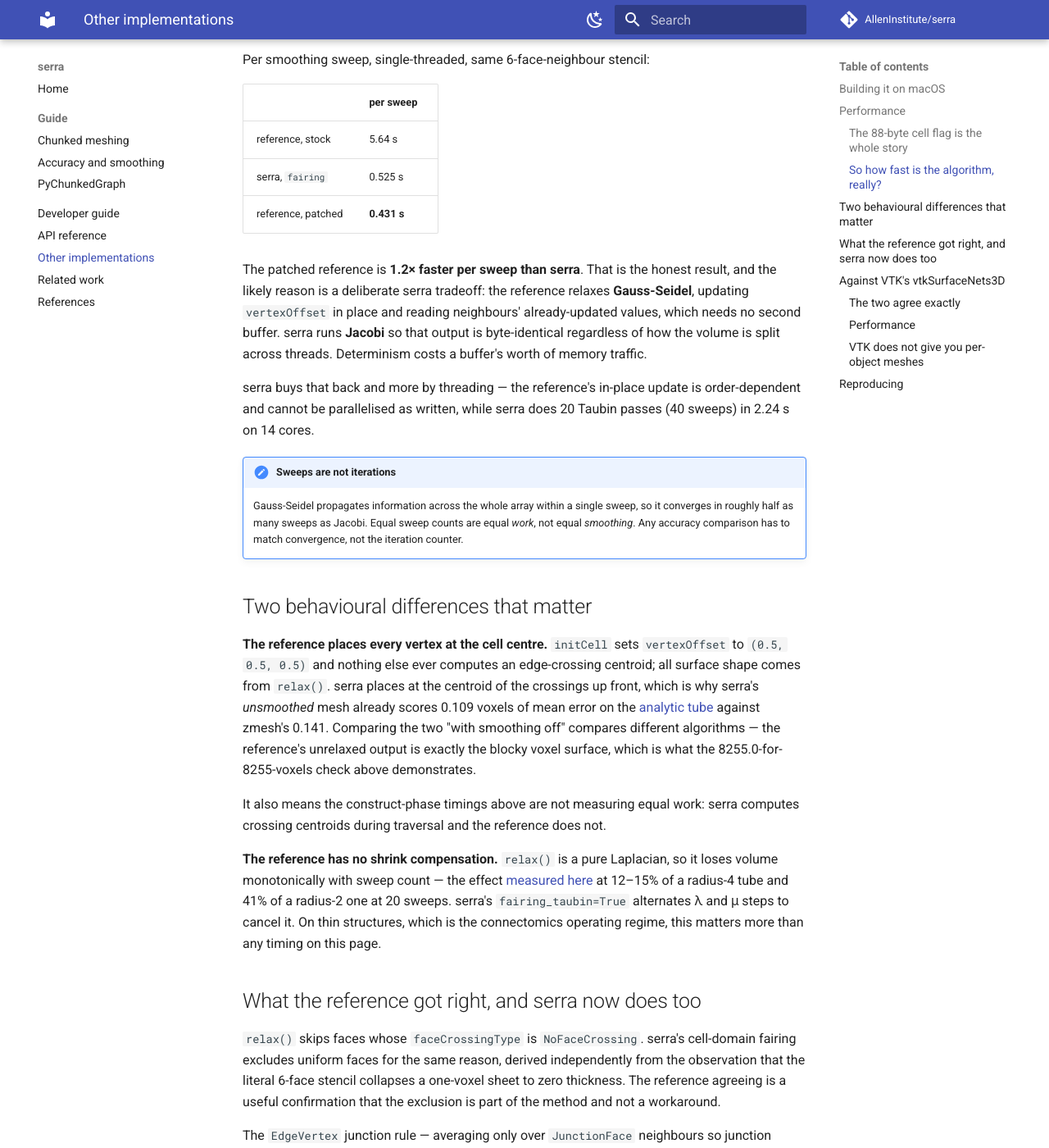
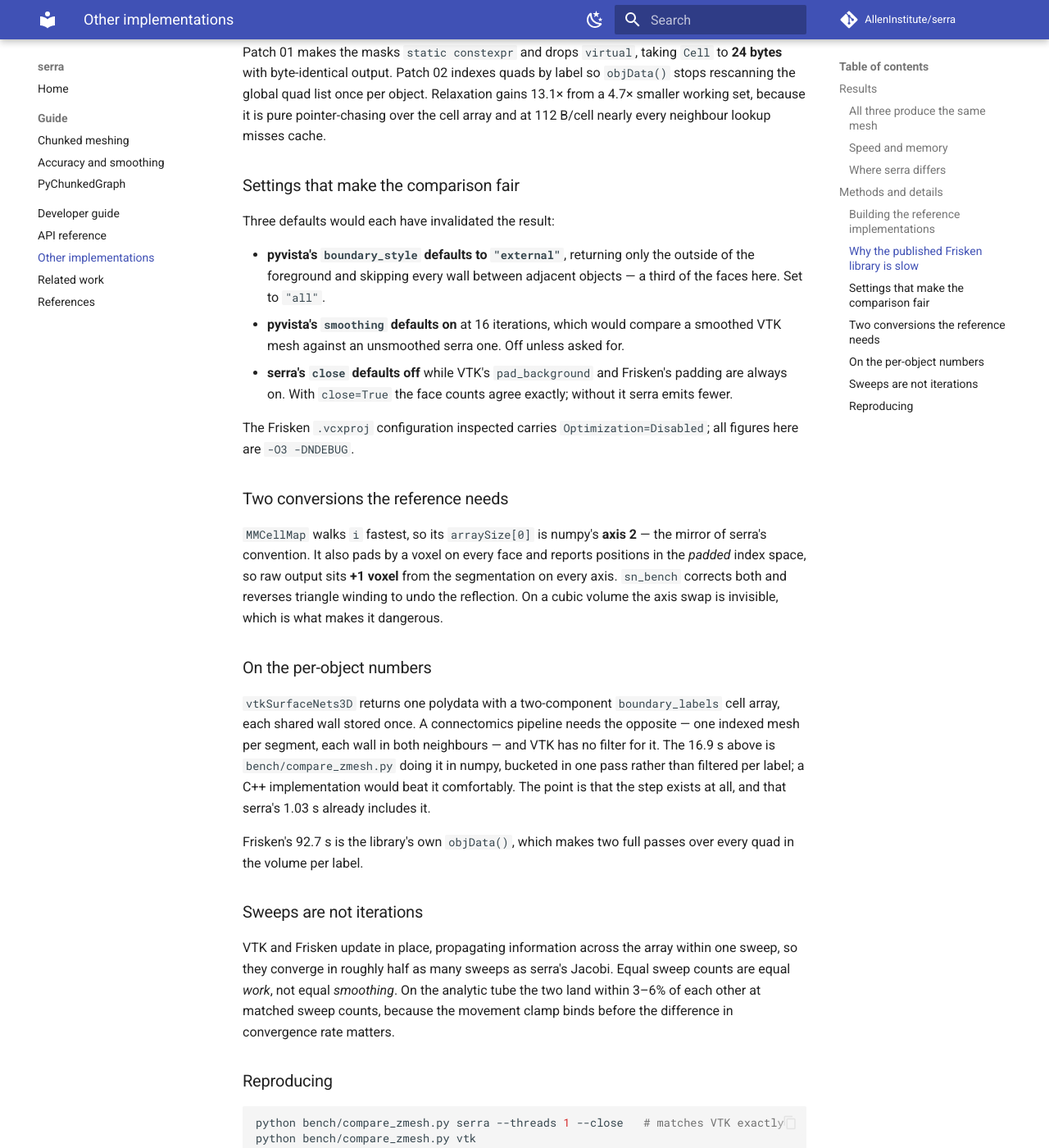
Before and after one commit to AllenInstitute/serra, an MkDocs documentation site: the page built from docs/reference-implementation.md, in a window 1280 px wide and 1400 px high, scrolled down 2668 px. Shown: the whole window at 82% size. Built offline with MkDocs 1.6.1 and Material for MkDocs 9.7.7, drawn with Linux system fonts in a browser that asks for light colours; comment, search, counter and statistics services are not loaded; some of the changed text lies outside the part shown.

Commit message:
refactor description

````diff
--- a/docs/reference-implementation.md
+++ b/docs/reference-implementation.md
@@ -1,258 +1,165 @@
 # Against other SurfaceNets implementations
 
-serra cites Frisken (2022) as the method it implements, and the paper's author
-publishes a C++ implementation alongside it:
-[surfaceNets-multi-material](https://github.com/sarahfrisken/surfaceNets-multi-material).
-This page is what happened when we built it and ran it on the same 512³
-connectomics volume the [performance table](../#performance) uses.
+serra implements the method in [Frisken (2022)](https://pmc.ncbi.nlm.nih.gov/articles/PMC9623606/).
+Two other implementations of that paper exist: the author's own
+[C++ library](https://github.com/sarahfrisken/surfaceNets-multi-material), and
+VTK's `vtkSurfaceNets3D`, reachable from Python as
+[`ImageData.contour_labels`](https://docs.pyvista.org/api/core/_autosummary/pyvista.imagedatafilters.contour_labels).
+Both were built and run against the same 512³ connectomics volume serra is
+benchmarked on. Unlike zmesh — marching cubes, one object at a time — these are
+the same algorithm, so the comparison is direct.
 
-The short version: **serra is about ten times faster than the reference as
-published, but almost all of that gap is a memory-layout accident rather than
-anything algorithmic.** Fix the layout in three lines and the reference's
-smoothing loop is marginally *faster* than serra's on one thread. Where serra
-holds a durable advantage is elsewhere — threading, extraction, initial vertex
-placement, and shrink compensation.
+## Results
 
-## Building it on macOS
+### All three produce the same mesh
 
-The repo ships `SurfaceNets.sln`, which is a red herring. Only
-`Source/Application` needs Qt and OpenGL. `Source/SNLib` — the whole library,
-1,613 lines across five `.cpp` files — includes nothing but `<vector> <map>
-<set> <array> <string> <algorithm> <cstdlib> <exception> <type_traits>
-<time.h>`. It is portable ISO C++ and `clang++ -std=c++17` compiles all five
-files with zero errors and two cosmetic brace warnings.
+512³ neuropil volume, no smoothing:
 
-So there is no port. There is a compile command:
+| | objects | vertices | faces |
+| --- | --- | --- | --- |
+| serra | 2523 | 46.5M | 93.1M |
+| VTK `vtkSurfaceNets3D` | 2523 | 46.5M | 93.1M |
+| Frisken C++ | 2524 | 50.5M | 100.4M |
+
+serra and VTK are equal, not close, and equal again at 128³ (156 objects,
+1,831,136 faces each). Frisken's counts are higher only because it meshes the
+background as an ordinary material; on a single sphere all three give **3038
+vertices and 6072 triangles**, watertight, enclosing exactly 8255.0 units of
+volume for 8255 voxels.
+
+Three independent implementations agreeing to the face is the strongest
+available evidence that the method is right in all three.
+
+### Speed and memory
+
+512³, 2524 labels, Apple M4 Pro, `-O3`, one process each. VTK and Frisken are
+single-threaded, so **serra (1 thread) is the like-for-like column**.
+
+| | serra (1 thr) | serra (14 thr) | VTK | Frisken (as published) | Frisken (patched) |
+| --- | --- | --- | --- | --- | --- |
+| traverse the volume | **1.96 s** | **0.45 s** | 3.5 s | 16.0 s | 1.94 s |
+| smoothing, per sweep | 0.52 s | 0.11 s | **0.21 s** | 5.64 s | 0.43 s |
+| one mesh per object | **1.03 s** | 1.01 s | 16.9 s | 92.7 s | 18.7 s |
+| peak RSS | **2.7 GB** | 4.1 GB | 7–10 GB | 14.0 GB | 5.5 GB |
+
+- **serra is fastest at traversal**, 1.8× over VTK on one thread and 7.8× using
+  all 14. VTK cannot be threaded from Python: its PyPI wheel ships the
+  `Sequential` SMP backend.
+- **VTK smooths 2.5× faster than serra per sweep.** serra runs Jacobi, which
+  needs a second buffer, so that output is byte-identical however the volume is
+  split across threads. VTK and Frisken update in place and cannot be.
+- **serra uses 3–4× less memory than VTK**, and far more predictably — VTK's
+  peak moved between 6.6 and 9.9 GB across runs.
+- **Frisken's published library is ~10× slower than serra, but its algorithm is
+  not.** Three lines of layout fix — see below — bring it level.
+
+### Where serra differs
+
+| | serra | VTK and Frisken |
+| --- | --- | --- |
+| unsmoothed vertex position | centroid of the edge crossings | centre of the cell |
+| shrink compensation | Taubin λ/μ (`fairing_taubin`) | none (VTK: constrained) |
+| output | one indexed mesh per object | one polydata for the whole volume |
+
+The placement difference is the one that shows up in accuracy: serra's
+unsmoothed mesh scores 0.109 voxels of mean surface error against an analytic
+tube where a cell-centre mesh scores 0.240. See
+[accuracy](accuracy.md#judged-against-an-analytic-solid).
+
+Frisken's pure Laplacian loses **15.7% of a radius-4 tube's volume at 20
+sweeps** against serra's 0.42% with Taubin. serra's own Laplacian, run as a
+control, loses 14.97% — the same operator, so the difference is Taubin, not the
+domain.
+
+## Methods and details
+
+### Building the reference implementations
+
+The Frisken repo ships a Visual Studio solution, but only `Source/Application`
+needs Qt. `Source/SNLib` is 1,613 lines of ISO C++ with only standard-library
+includes, and `clang++ -std=c++17` compiles all five files with zero errors:
 
 ```bash
 make -C bench/frisken stock       # or: make FRISKEN=/path/to/clone stock
+make -C bench/frisken patched
 ```
 
-`bench/frisken/sn_bench.cpp` is the missing `main()`: it reads a raw `uint16`
-volume, times construction, relaxation and extraction, and prints one JSON line
-with the same keys as the other backends, so it drops into the existing harness:
+`bench/frisken/sn_bench.cpp` is the missing `main()` — it prints the same JSON
+keys as `bench/compare_zmesh.py` so it drops into that harness. The clone is
+never modified; `patched` copies the sources out and applies
+`bench/frisken/patches/*.patch` to the copy.
+
+VTK needs no build; it comes from the `pyvista` bench dependency group.
+
+### Why the published Frisken library is slow
+
+`MMCellFlag` stores 19 bit masks as **non-static** `const unsigned int` data
+members and declares a `virtual` destructor. Neither carries information, and
+together they make `sizeof(MMCellFlag)` **88 bytes**, 84 of them the same
+constants in every cell. `sizeof(Cell)` is then 112 B, and `MMCellMap`
+allocates `new Cell[(nx+2)(ny+2)(nz+2)]` — dense over the padded volume,
+boundary or not. At 512³ that is 135.8M cells and 15.2 GB.
+
+Patch 01 makes the masks `static constexpr` and drops `virtual`, taking `Cell`
+to **24 bytes** with byte-identical output. Patch 02 indexes quads by label so
+`objData()` stops rescanning the global quad list once per object. Relaxation
+gains 13.1× from a 4.7× smaller working set, because it is pure pointer-chasing
+over the cell array and at 112 B/cell nearly every neighbour lookup misses cache.
+
+### Settings that make the comparison fair
+
+Three defaults would each have invalidated the result:
+
+- **pyvista's `boundary_style` defaults to `"external"`**, returning only the
+  outside of the foreground and skipping every wall between adjacent objects —
+  a third of the faces here. Set to `"all"`.
+- **pyvista's `smoothing` defaults on** at 16 iterations, which would compare a
+  smoothed VTK mesh against an unsmoothed serra one. Off unless asked for.
+- **serra's `close` defaults off** while VTK's `pad_background` and Frisken's
+  padding are always on. With `close=True` the face counts agree exactly;
+  without it serra emits fewer.
+
+The Frisken `.vcxproj` configuration inspected carries `Optimization=Disabled`;
+all figures here are `-O3 -DNDEBUG`.
+
+### Two conversions the reference needs
+
+`MMCellMap` walks `i` fastest, so its `arraySize[0]` is numpy's **axis 2** — the
+mirror of serra's convention. It also pads by a voxel on every face and reports
+positions in the *padded* index space, so raw output sits **+1 voxel** from the
+segmentation on every axis. `sn_bench` corrects both and reverses triangle
+winding to undo the reflection. On a cubic volume the axis swap is invisible,
+which is what makes it dangerous.
+
+### On the per-object numbers
+
+`vtkSurfaceNets3D` returns one polydata with a two-component `boundary_labels`
+cell array, each shared wall stored once. A connectomics pipeline needs the
+opposite — one indexed mesh per segment, each wall in both neighbours — and VTK
+has no filter for it. The 16.9 s above is `bench/compare_zmesh.py` doing it in
+numpy, bucketed in one pass rather than filtered per label; a C++ implementation
+would beat it comfortably. The point is that the step exists at all, and that
+serra's 1.03 s already includes it.
+
+Frisken's 92.7 s is the library's own `objData()`, which makes two full passes
+over every quad in the volume per label.
+
+### Sweeps are not iterations
+
+VTK and Frisken update in place, propagating information across the array within
+one sweep, so they converge in roughly half as many sweeps as serra's Jacobi.
+Equal sweep counts are equal *work*, not equal *smoothing*. On the analytic tube
+the two land within 3–6% of each other at matched sweep counts, because the
+movement clamp binds before the difference in convergence rate matters.
+
+### Reproducing
 
 ```bash
-python bench/compare_zmesh.py frisken --relax 20
-```
-
-The clone is never modified. `make patched` copies the sources into
-`build/patched/` and applies `bench/frisken/patches/*.patch` to the copy.
-
-!!! warning "Two coordinate conventions to convert between"
-    `MMCellMap` walks `i` fastest, so its `arraySize[0]` is numpy's **axis 2** —
-    the mirror of serra's convention, where `voxel_resolution[i]` scales array
-    axis `i`. And it pads the volume by one voxel on every face and reports
-    positions in the *padded* index space, so raw output sits exactly **+1 voxel**
-    from the segmentation it came from on every axis. `sn_bench` corrects both,
-    and reverses triangle winding to undo the reflection. On a cubic volume the
-    axis swap is invisible, which is what makes it dangerous.
-
-    With both corrections the unsmoothed mesh of a test sphere encloses
-    **8255.0 units of volume for exactly 8255 voxels**, and is watertight. That
-    equality is the check that the driver is driving the library correctly.
-
-## Performance
-
-512³ connectomics volume, 2524 objects, Apple M4 Pro (14 cores), everything
-built `-O3 -DNDEBUG`, one process per backend so peak RSS is never contaminated.
-
-| | serra (1 thread) | serra (14 threads) | zmesh | reference (stock) | reference (patched) |
-| --- | --- | --- | --- | --- | --- |
-| traverse the volume | 1.86 s | **0.47 s** | 0.89 s | 16.04 s | 1.94 s |
-| smooth, 20 sweeps | 10.49 s | — | n/a | 112.89 s | **8.61 s** |
-| smooth, 20 sweeps + Taubin | 20.68 s | **2.24 s** | n/a | not implemented | not implemented |
-| extract every object | **0.99 s** | 0.99 s | 5.45 s | 92.71 s | 18.66 s |
-| peak RSS | **2.96 GB** | 4.00 GB | 3.53 GB | 13.99 GB | 5.51 GB |
-
-The reference's extraction figure is the sum of three phases it keeps separate:
-`labels()` (5.45 s stock, 1.26 s patched), building the quad list (5.26 s /
-1.46 s), and the `objData()` loop (82.0 s / 15.94 s).
-
-Vertex counts are not directly comparable — the reference emits 50.5M vertices
-to serra's 44.8M — because it treats label 0 as an ordinary material and meshes
-the background along with everything else.
-
-### The 88-byte cell flag is the whole story
-
-`MMCellFlag` stores 19 bit masks as **non-static** `const unsigned int` data
-members, and declares a `virtual` destructor. Both are invisible at the call
-site and neither carries information:
-
-```cpp
-const unsigned int m_leftFaceCrossingBits = (1 << LeftFaceShift) | ...;
-// ... 18 more, replicated in every instance, plus a vptr
-```
-
-`sizeof(MMCellFlag)` is **88 bytes**, of which 84 are the same constants in
-every cell. That pushes `sizeof(Cell)` to 112 B, and `MMCellMap` allocates
-`new Cell[(nx+2)(ny+2)(nz+2)]` — dense over the whole padded volume, boundary
-or not. At 512³ that is 135.8M cells and **15.2 GB**.
-
-Making the masks `static constexpr` and dropping `virtual` — patch 01, a
-three-line change — takes `Cell` from **112 bytes to 24**, and the OBJ output
-stays byte-identical. Patch 02 indexes quads by label so `objData()` stops
-rescanning the global quad list once per object. Together:
-
-| | stock | patched | speedup |
-| --- | --- | --- | --- |
-| construct | 16.04 s | 1.94 s | 8.3× |
-| relax ×20 | 112.89 s | 8.61 s | **13.1×** |
-| extract all | 92.71 s | 18.66 s | 5.0× |
-| peak RSS | 13.99 GB | 5.51 GB | 2.5× |
-
-Nothing about the algorithm changed. A 4.7× smaller working set is worth 13× on
-the relaxation loop because relaxation is pure pointer-chasing over the cell
-array, and at 112 B/cell almost every neighbour lookup is a cache miss.
-
-### So how fast is the algorithm, really?
-
-Per smoothing sweep, single-threaded, same 6-face-neighbour stencil:
-
-| | per sweep |
-| --- | --- |
-| reference, stock | 5.64 s |
-| serra, `fairing` | 0.525 s |
-| reference, patched | **0.431 s** |
-
-The patched reference is **1.2× faster per sweep than serra**. That is the
-honest result, and the likely reason is a deliberate serra tradeoff: the
-reference relaxes **Gauss-Seidel**, updating `vertexOffset` in place and reading
-neighbours' already-updated values, which needs no second buffer. serra runs
-**Jacobi** so that output is byte-identical regardless of how the volume is
-split across threads. Determinism costs a buffer's worth of memory traffic.
-
-serra buys that back and more by threading — the reference's in-place update is
-order-dependent and cannot be parallelised as written, while serra does 20
-Taubin passes (40 sweeps) in 2.24 s on 14 cores.
-
-!!! note "Sweeps are not iterations"
-    Gauss-Seidel propagates information across the whole array within a single
-    sweep, so it converges in roughly half as many sweeps as Jacobi. Equal sweep
-    counts are equal *work*, not equal *smoothing*. Any accuracy comparison has
-    to match convergence, not the iteration counter.
-
-## Two behavioural differences that matter
-
-**The reference places every vertex at the cell centre.** `initCell` sets
-`vertexOffset` to `(0.5, 0.5, 0.5)` and nothing else ever computes an
-edge-crossing centroid; all surface shape comes from `relax()`. serra places at
-the centroid of the crossings up front, which is why serra's *unsmoothed* mesh
-already scores 0.109 voxels of mean error on the
-[analytic tube](accuracy.md#judged-against-an-analytic-solid) against zmesh's
-0.141. Comparing the two "with smoothing off" compares different algorithms —
-the reference's unrelaxed output is exactly the blocky voxel surface, which is
-what the 8255.0-for-8255-voxels check above demonstrates.
-
-It also means the construct-phase timings above are not measuring equal work:
-serra computes crossing centroids during traversal and the reference does not.
-
-**The reference has no shrink compensation.** `relax()` is a pure Laplacian, so
-it loses volume monotonically with sweep count — the effect
-[measured here](accuracy.md#two-smoothing-filters) at 12–15% of a radius-4 tube
-and 41% of a radius-2 one at 20 sweeps. serra's `fairing_taubin=True` alternates
-λ and μ steps to cancel it. On thin structures, which is the connectomics
-operating regime, this matters more than any timing on this page.
-
-## What the reference got right, and serra now does too
-
-`relax()` skips faces whose `faceCrossingType` is `NoFaceCrossing`. serra's
-cell-domain fairing excludes uniform faces for the same reason, derived
-independently from the observation that the literal 6-face stencil collapses a
-one-voxel sheet to zero thickness. The reference agreeing is a useful
-confirmation that the exclusion is part of the method and not a workaround.
-
-The `EdgeVertex` junction rule — averaging only over `JunctionFace` neighbours
-so junction vertices slide along the junction curve — is likewise present in
-both, and serra's `fairing_junction_rule` is the same rule.
-
-## Against VTK's vtkSurfaceNets3D
-
-VTK ships its own SurfaceNets, `vtkSurfaceNets3D`, from the same Frisken
-lineage, reachable from Python as
-[`ImageData.contour_labels`](https://docs.pyvista.org/api/core/_autosummary/pyvista.imagedatafilters.contour_labels).
-It is a far closer comparison than zmesh: one pass over the volume, every
-material at once, dual vertices inside cells.
-
-Two settings decide whether the comparison means anything. pyvista's
-`boundary_style` defaults to `"external"`, which returns only the outside of
-the foreground and skips every wall between adjacent objects — on this volume
-that is a third of the faces. And `smoothing` defaults **on** at 16 iterations.
-Both are set explicitly below.
-
-### The two agree exactly
-
-With serra's `close=True` matching VTK's `pad_background=True`, the two produce
-the same mesh on the 512³ neuropil volume:
-
-| | objects | vertices | faces |
-| --- | --- | --- | --- |
-| serra, `close=True` | 2523 | 46.5M | 93.1M |
-| VTK, `boundary_style="all"` | 2523 | 46.5M | 93.1M |
-
-Not close — equal, and equal again at 128³ (156 objects, 1,831,136 faces each).
-On a single sphere both give 3038 vertices and 6072 triangles enclosing exactly
-8255.0 units of volume for 8255 voxels. Frisken's own C++ agrees on all three
-figures too, which is the strongest evidence available that the method is being
-implemented correctly in all three places.
-
-### Performance
-
-512³, 2524 labels, Apple M4 Pro, one process each. **VTK's PyPI wheel ships the
-`Sequential` SMP backend**, so `vtkSurfaceNets3D` runs single-threaded whatever
-it is asked for — the middle column is the like-for-like one.
-
-| | serra (1 thread) | VTK (1 thread) | serra (14 threads) |
-| --- | --- | --- | --- |
-| traverse the volume | **1.96 s** | 3.5 s | **0.45 s** |
-| smoothing, 20 sweeps | 10.5 s | **4.2 s** | 2.2 s |
-| one indexed mesh per object | **1.03 s** | 16.9 s | 1.01 s |
-| peak RSS, traversal only | **2.7 GB** | 7–10 GB | 4.1 GB |
-
-Three things worth reading off that table honestly.
-
-**VTK's traversal is 1.8× slower than serra's on one thread**, and serra's
-threading widens it to 7.8×. But VTK's is not a Python-overhead artifact:
-converting the numpy array into `vtkImageData` is free on an F-contiguous
-volume, and the 3.5 s is time inside the C++ filter. Wiring the C++ up directly
-would not change it.
-
-**VTK's smoothing is about 2.5× faster than serra's fairing per sweep** — 0.21 s
-against 0.52 s over a comparable number of points. serra's Jacobi update needs
-a second buffer where VTK's does not, which is the price of output that is
-byte-identical however the volume is split across threads.
-
-**Peak memory is the largest gap, 3–4×.** VTK holds the whole volume as one
-polydata — 23.8M points and 51.8M faces before the per-object split — and
-serra's peak is both lower and far more repeatable, 2.7 GB against a figure
-that moved between 6.6 and 9.9 GB across runs.
-
-### VTK does not give you per-object meshes
-
-`vtkSurfaceNets3D` returns one polydata for the whole volume, with a
-two-component `boundary_labels` cell array naming the materials either side of
-each face. Each shared wall is stored once. A connectomics pipeline needs the
-opposite — one indexed mesh per segment, each wall present in both neighbours —
-and VTK has no filter for that, so the 16.9 s above is `bench/compare_zmesh.py`
-doing it in numpy, bucketed in a single pass rather than filtered once per
-label. A C++ implementation would beat it comfortably. The point is not that
-16.9 s is VTK's number; it is that the step exists at all, and that serra's
-1.03 s already includes it.
-
-## Reproducing
-
-```bash
-make -C bench/frisken stock
-make -C bench/frisken patched
-
+python bench/compare_zmesh.py serra --threads 1 --close   # matches VTK exactly
+python bench/compare_zmesh.py vtk
+python bench/compare_zmesh.py vtk --smoothing-iterations 20
 python bench/compare_zmesh.py frisken --relax 20
 python bench/compare_zmesh.py frisken --relax 20 \
     --frisken-bin bench/frisken/build/patched/sn_bench
-python bench/compare_zmesh.py serra --threads 1 --fairing 20
-python bench/compare_zmesh.py serra --fairing 20 --fairing-taubin
-python bench/compare_zmesh.py zmesh
-
-python bench/compare_zmesh.py vtk                     # boundary_style=all
-python bench/compare_zmesh.py vtk --smoothing-iterations 20
-python bench/compare_zmesh.py serra --threads 1 --close   # matches VTK exactly
+python bench/analytic_tube.py --radius 4                  # accuracy
 ```
````
